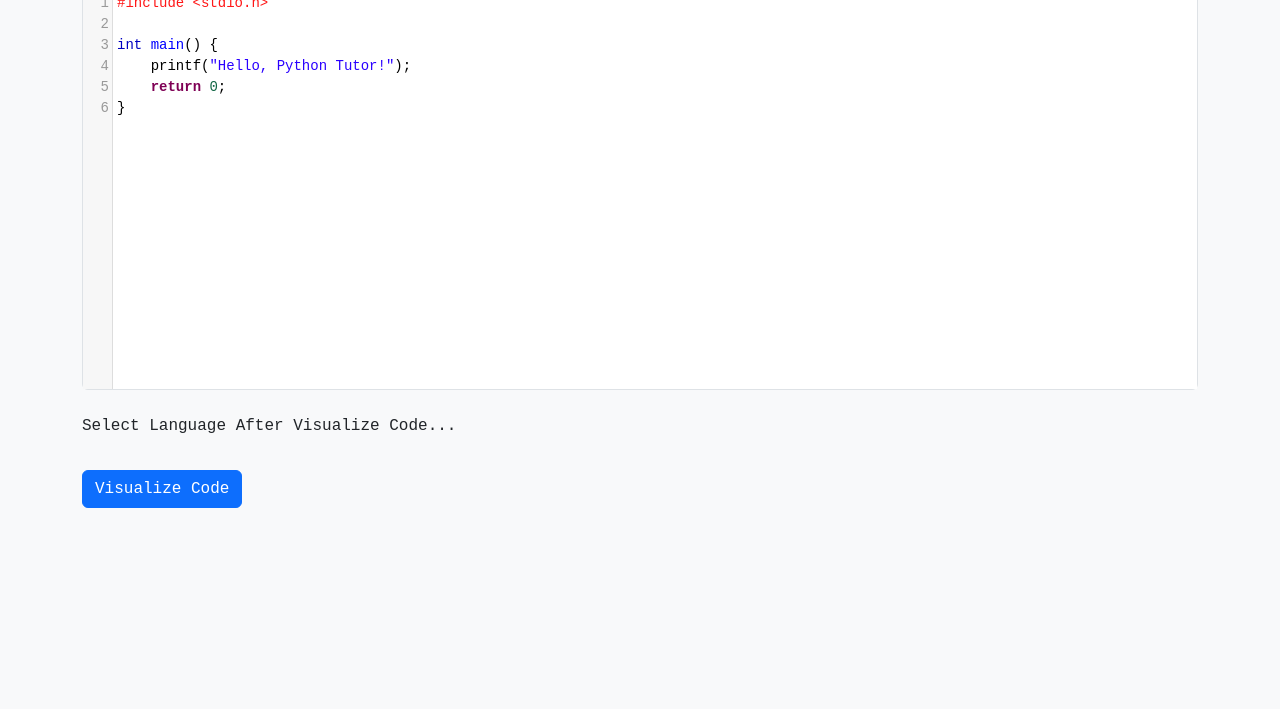
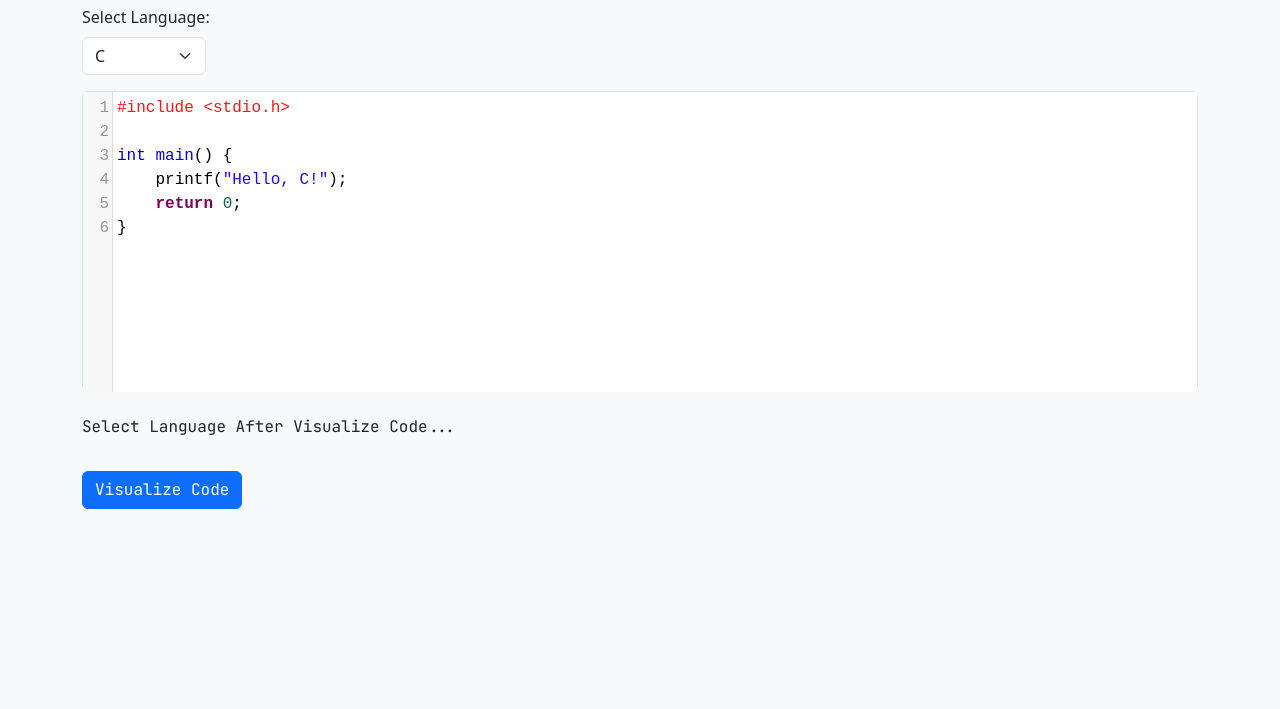
Before and after one commit to AnisurRahmanJU/CodeViz, a website: page index.html in a window 1280 px wide. Shown: the part 91-800 px from the top of the page. Drawn offline with nearby package versions, Linux system fonts and the light colour scheme.

Commit message:
Update index.html

```diff
--- a/index.html
+++ b/index.html
@@ -3,7 +3,7 @@
 <head>
   <meta charset="UTF-8" />
   <meta name="viewport" content="width=device-width, initial-scale=1" />
-  <title>PythonTutor C Visualizer</title>
+  <title>Python Tutor Code Visualizer</title>
 
   <!-- Bootstrap CSS -->
   <link href="https://cdn.jsdelivr.net/npm/bootstrap@5.3.2/dist/css/bootstrap.min.css" rel="stylesheet" />
@@ -12,57 +12,115 @@
   <link rel="stylesheet" href="https://cdnjs.cloudflare.com/ajax/libs/codemirror/5.65.13/codemirror.min.css" />
   <link rel="stylesheet" href="https://cdnjs.cloudflare.com/ajax/libs/codemirror/5.65.13/theme/eclipse.min.css" />
 
-  <!-- Custom styles -->
-  <link rel="stylesheet" href="styles.css" />
+  <!-- JetBrains Mono font -->
+  <link href="https://fonts.googleapis.com/css2?family=JetBrains+Mono&display=swap" rel="stylesheet" />
 
   <!-- CodeMirror JS -->
   <script src="https://cdnjs.cloudflare.com/ajax/libs/codemirror/5.65.13/codemirror.min.js"></script>
   <script src="https://cdnjs.cloudflare.com/ajax/libs/codemirror/5.65.13/mode/clike/clike.min.js"></script>
+  <script src="https://cdnjs.cloudflare.com/ajax/libs/codemirror/5.65.13/mode/python/python.min.js"></script>
+  <script src="https://cdnjs.cloudflare.com/ajax/libs/codemirror/5.65.13/mode/javascript/javascript.min.js"></script>
+
+  <!-- Custom styles -->
+  <style>
+    #editor {
+      height: 300px;
+    }
+  </style>
 </head>
 <body class="bg-light text-dark">
 
   <div class="container py-4">
     <h1 class="custom-header">
-      Python Tutor C Code Visualizer
+      Python Tutor Code Visualizer
     </h1>
 
+    <!-- Language selector above the editor -->
+    <label for="language-select" class="form-label mt-3">Select Language:</label>
+    <select id="language-select" class="form-select w-auto mb-3">
+      <option value="c">C</option>
+      <option value="cpp">C++</option>
+      <option value="python">Python</option>
+      <option value="java">Java</option>
+      <option value="javascript">JavaScript</option>
+    </select>
+
+    <!-- Your requested editor and button HTML -->
     <div id="editor" class="border rounded"></div><br>
     <div><p style="font-family:'JetBrains Mono', monospace;">Select Language After Visualize Code...</p></div>
-    <button style="font-family:'jetBrain Mono', monospace;" id="visualize-btn" class="btn btn-primary mt-3">Visualize Code</button>
-
+    <button style="font-family:'JetBrains Mono', monospace;" id="visualize-btn" class="btn btn-primary mt-3">Visualize Code</button>
 
     <div id="iframe-container" class="mt-4 border rounded shadow-sm" style="height: 600px; display: none;"></div>
   </div>
-
-
 
   <!-- JS Modules -->
   <script src="viz.js"></script>
   <script src="parser.js"></script>
 
   <script>
+    const sampleCodes = {
+      c: `#include <stdio.h>
+
+int main() {
+    printf("Hello, C!");
+    return 0;
+}`,
+      cpp: `#include <iostream>
+using namespace std;
+
+int main() {
+    cout << "Hello, C++!" << endl;
+    return 0;
+}`,
+      python: `def greet():
+    print("Hello, Python!")
+
+greet()`,
+      java: `public class HelloWorld {
+    public static void main(String[] args) {
+        System.out.println("Hello, Java!");
+    }
+}`,
+      javascript: `function greet() {
+    console.log("Hello, JavaScript!");
+}
+
+greet();`
+    };
+
+    const languageModes = {
+      c: 'text/x-csrc',
+      cpp: 'text/x-c++src',
+      python: 'python',
+      java: 'text/x-java',
+      javascript: 'javascript'
+    };
+
     document.addEventListener('DOMContentLoaded', () => {
-      window.myEditor = CodeMirror(document.getElementById('editor'), {
-        mode: 'text/x-csrc',
+      const languageSelect = document.getElementById('language-select');
+      const iframeContainer = document.getElementById('iframe-container');
+      const visualizeBtn = document.getElementById('visualize-btn');
+
+      const editor = CodeMirror(document.getElementById('editor'), {
+        mode: languageModes['c'], // default C
         theme: 'eclipse',
         lineNumbers: true,
         lineWrapping: true,
-        value: `#include <stdio.h>
-
-int main() {
-    printf("Hello, Python Tutor!");
-    return 0;
-}`,
+        value: sampleCodes['c'],
+        viewportMargin: Infinity,
       });
 
-      const visualizeBtn = document.getElementById('visualize-btn');
-      const iframeContainer = document.getElementById('iframe-container');
+      window.myEditor = editor;
+
+      languageSelect.addEventListener('change', () => {
+        const lang = languageSelect.value;
+        editor.setOption('mode', languageModes[lang]);
+        editor.setValue(sampleCodes[lang]);
+      });
 
       visualizeBtn.addEventListener('click', () => {
-        const code = window.myEditor.getValue();
-
+        const code = editor.getValue();
         Viz.createVisualizerIframe(iframeContainer, code);
-
         iframeContainer.style.display = 'block';
       });
     });
```
